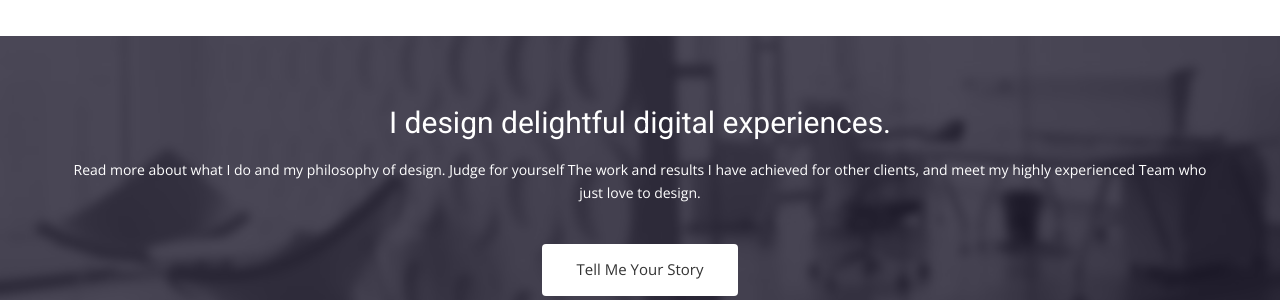
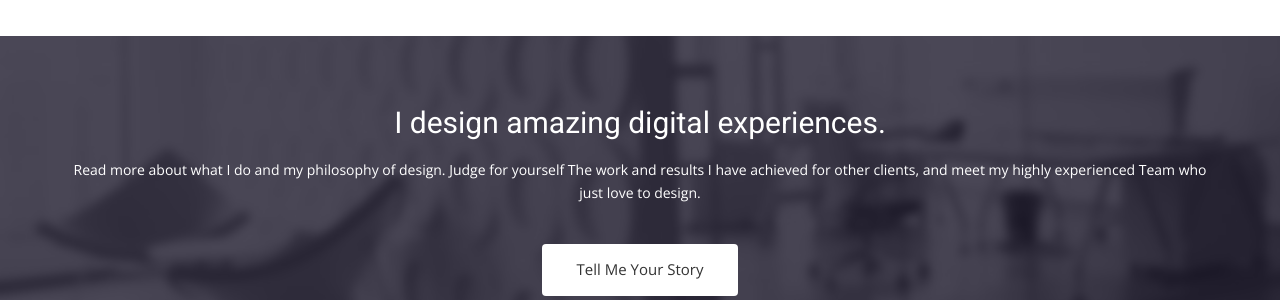
Before and after one commit to Kingslayyerr/Kingslayyerr.github.io, a Jekyll site: the page built from index.html, in a window 1280 px wide and 900 px high, scrolled down 2861 px. Shown: the part 155-455 px from the top of the window. Built offline with Jekyll 4.4.1, drawn with Linux system fonts in a browser that asks for light colours; nearby versions of some CDN libraries; some web fonts are replaced.

Commit message:
changed front page

```diff
--- a/index.html
+++ b/index.html
@@ -128,7 +128,7 @@ permalink: /
     <div class="row">
       <div class="col-md-12">
         <div class="block">
-          <h2>I design delightful digital experiences.</h2>
+          <h2>I design amazing digital experiences.</h2>
           <p>Read more about what I do and my philosophy of design. Judge for yourself The work and results I have achieved for other clients, and meet my highly experienced Team who just love to design.</p>
           <a class="btn btn-default btn-call-to-action" href="#" >Tell Me Your Story</a>
         </div>
```
